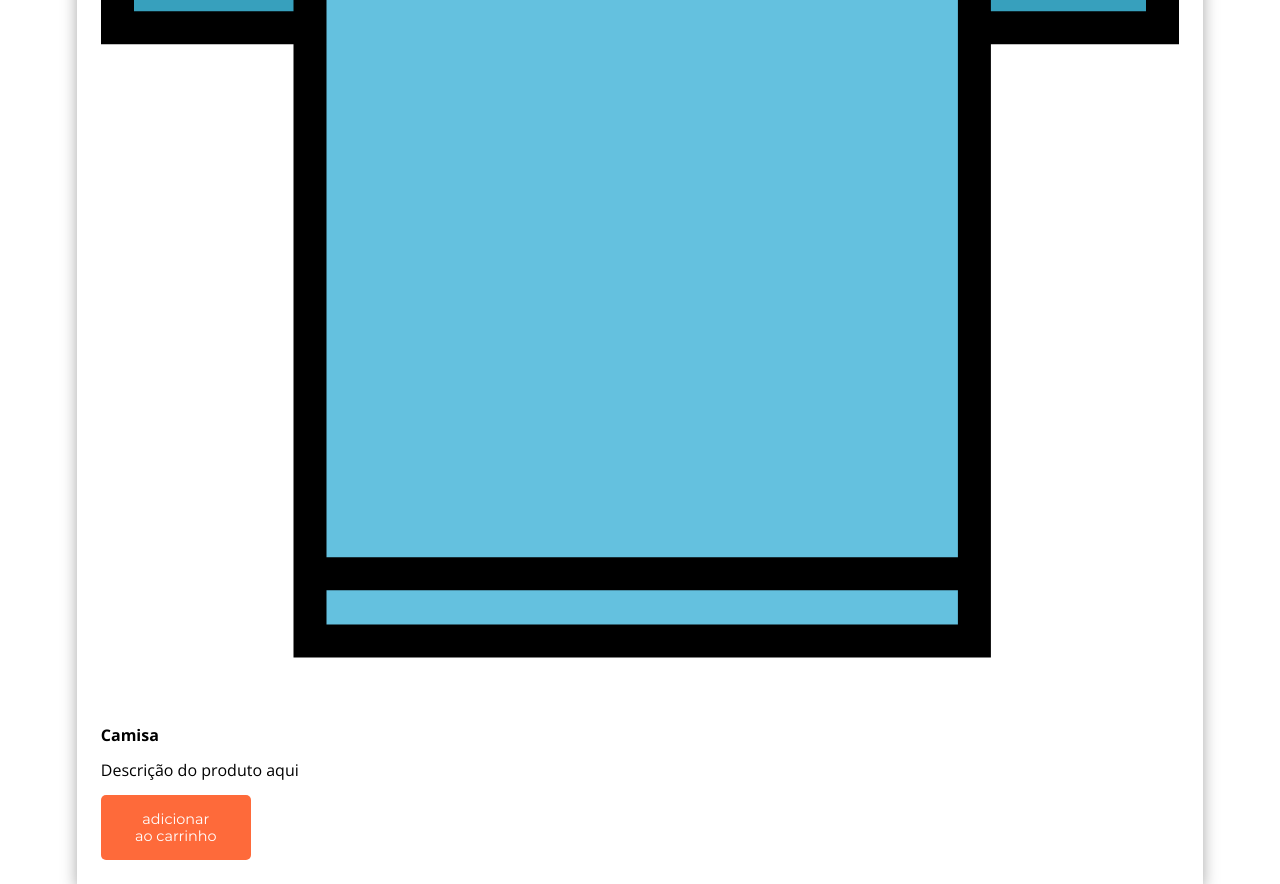
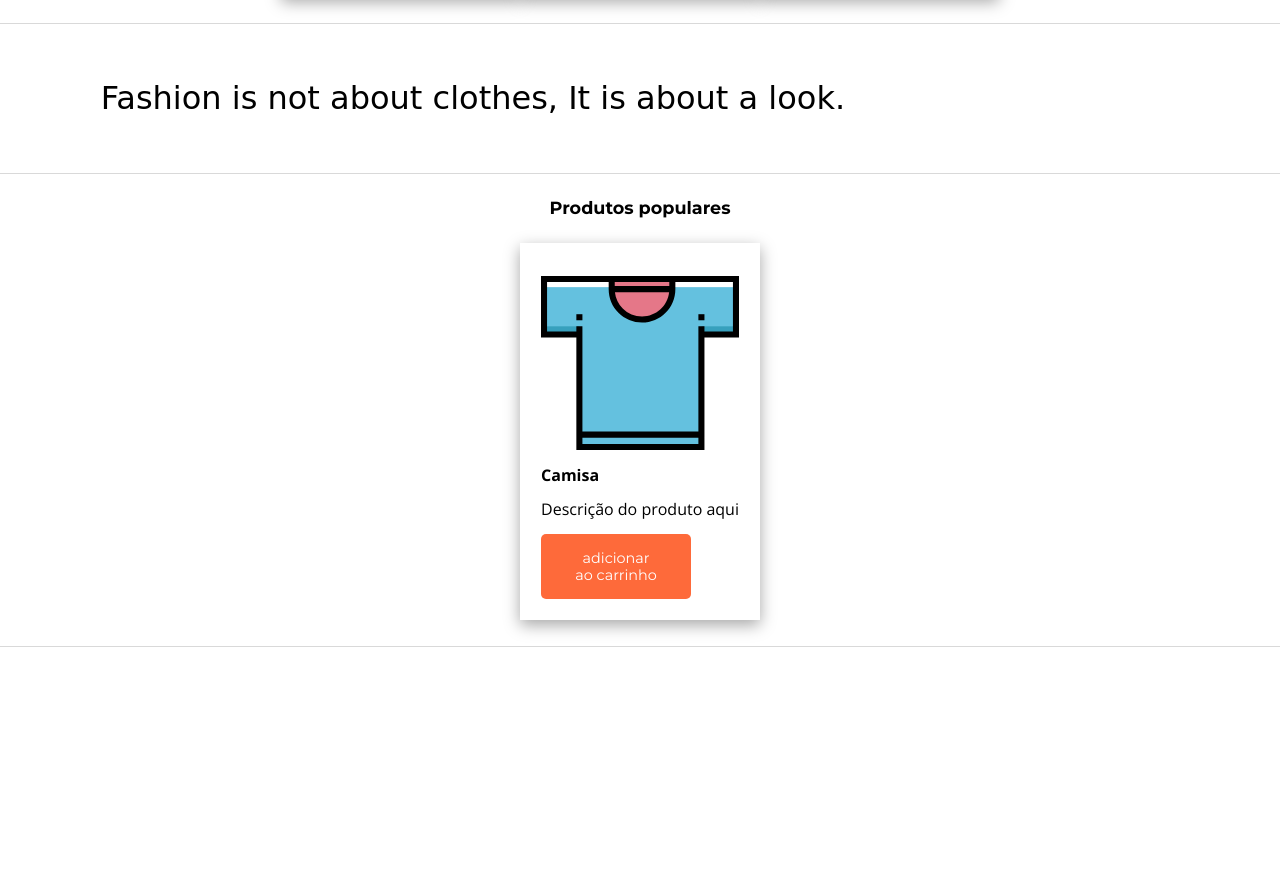
Before and after one commit to ninapalmadev/ecommerce-dress-u-up, a plain HTML site: page index.html in a window 1280 px wide. Shown: the part 752-1636 px from the top of the page. After the commit the page ends 1399 px from the top, so only its background shows below. Drawn offline with nearby package versions, Linux system fonts and the light colour scheme; a web font is replaced by a local one.

Commit message:
cria quebra de linha entre seções com um parágrafo

```diff
--- a/css/base.css
+++ b/css/base.css
@@ -2,6 +2,8 @@
 @import url('./cabecalho.css');
 @import url('./chamada.css');
 @import url('./produtos.css');
+@import url('./populares.css');
+@import url('./quebraLinha.css');
 
 :root {
 
--- a/css/populares.css
+++ b/css/populares.css
@@ -0,0 +1,16 @@
+.populares{
+    border-bottom: 1px solid var(--cinza-claro);
+    padding-top: 1.5rem;
+    padding-bottom: 1.2rem;
+}
+.populares__titulo{
+    font-family: var(--fonte-principal);
+    font-size: 1.1rem;
+    padding-bottom: 1.2rem;
+    text-align: center;
+}
+.populares-flex{
+    display: flex;
+    flex-wrap: wrap;
+    justify-content: center;
+}
--- a/css/produtos.css
+++ b/css/produtos.css
@@ -13,12 +13,12 @@
 .produtos-flex{
     display: flex;
     flex-wrap: wrap;
+    justify-content: center;
 }
 .produtos__card{
     box-shadow: rgba(0, 0, 0, 0.35) 0px 5px 15px;
     margin: .4rem 0;
-    width: 100%;
-    padding: 1.5rem;
+    padding: 1.3rem;
 }
 
 .produtos__card .produtos__card--info .produtos__botao{
--- /dev/null
+++ b/css/quebraLinha.css
@@ -0,0 +1,10 @@
+.quebraLinha{
+    border-bottom: 1px solid var(--cinza-claro);
+}
+
+.quebraLinha__texto{
+    font-family: var(--fonte-destaque);
+    font-size: 2rem;
+    padding: 1.5rem;
+    text-align: justify;
+}
--- a/index.html
+++ b/index.html
@@ -54,8 +54,12 @@
                 </div>
             </div>
         </section>
+        <div class="quebraLinha container">
+            <p class="quebraLinha__texto">Fashion is not about clothes, It is about a look.</p>
+        </div>
         <section class="populares container">
             <h2 class="populares__titulo">Produtos populares</h2>
+            <div class="populares-flex">
                 <div class="produtos__card">
                     <img src="assets/clothing-svgrepo-com.svg" alt="">
                     <div class="produtos__card--info">
@@ -64,7 +68,7 @@
                         <button class="produtos__botao botao">adicionar ao carrinho</button>
                     </div>
             </div>
-
+            </div>
         </section>
     </main>
 
```
Lines whose indentation alone changed are shown as unchanged.
